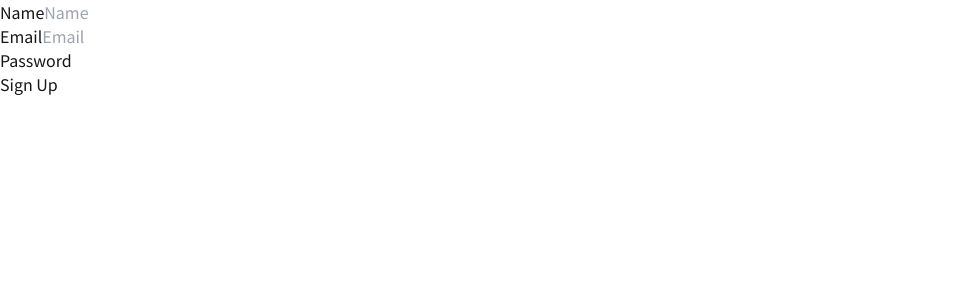
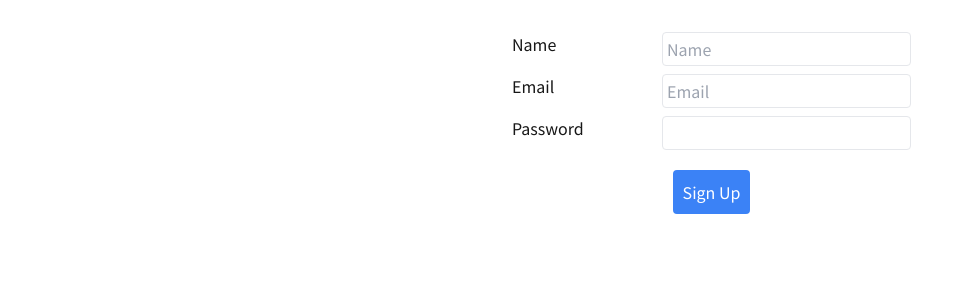
Before and after one commit to T-Ageishi/nextjs-playground, a Next.js app: page /signup in a window 1280 px wide. Shown: the top 300 px of the page, without its empty margins (0-973 px from the left). Built offline with nearby package versions, Linux system fonts and the light colour scheme.

Commit message:
[FEAT]: 見た目調整

```diff
--- a/src/app/signup/page.tsx
+++ b/src/app/signup/page.tsx
@@ -1,5 +1,9 @@
 import { SignupForm } from "@/components/signup_form";
 
 export default function SignupPage() {
-	return <SignupForm />;
+	return (
+		<main className={"p-8"}>
+			<SignupForm />
+		</main>
+	);
 }
--- a/src/components/signup_form/index.tsx
+++ b/src/components/signup_form/index.tsx
@@ -7,23 +7,36 @@ export function SignupForm() {
 	const [state, action, pending] = useActionState(signup, undefined);
 
 	return (
-		<form action={action}>
-			<div>
-				<label htmlFor="name">Name</label>
-				<input id="name" name="name" placeholder="Name" />
-			</div>
+		<form
+			action={action}
+			className={"grid gap-y-2 grid-cols-[150px_1fr] w-64 mx-auto"}
+		>
+			<label htmlFor="name">Name</label>
+			<input
+				id="name"
+				name="name"
+				placeholder="Name"
+				className={"border border-gray-200 p-1 rounded"}
+			/>
 			{state?.errors?.name && <p>{state.errors.name}</p>}
 
-			<div>
-				<label htmlFor="email">Email</label>
-				<input id="email" name="email" type="email" placeholder="Email" />
-			</div>
+			<label htmlFor="email">Email</label>
+			<input
+				id="email"
+				name="email"
+				type="email"
+				placeholder="Email"
+				className={"border border-gray-200 p-1 rounded"}
+			/>
 			{state?.errors?.email && <p>{state.errors.email}</p>}
 
-			<div>
-				<label htmlFor="password">Password</label>
-				<input id="password" name="password" type="password" />
-			</div>
+			<label htmlFor="password">Password</label>
+			<input
+				id="password"
+				name="password"
+				type="password"
+				className={"border border-gray-200 p-1 rounded"}
+			/>
 			{state?.errors?.password && (
 				<div>
 					<p>Password must:</p>
@@ -35,9 +48,21 @@ export function SignupForm() {
 				</div>
 			)}
 
-			<button disabled={pending} type="submit">
-				Sign Up
-			</button>
+			<div
+				className={
+					"flex items-center justify-center col-start-1 col-end-3 pt-3"
+				}
+			>
+				<button
+					disabled={pending}
+					type="submit"
+					className={
+						"border-2 border-blue-500 rounded bg-blue-500 p-2 text-white"
+					}
+				>
+					Sign Up
+				</button>
+			</div>
 		</form>
 	);
 }
```
